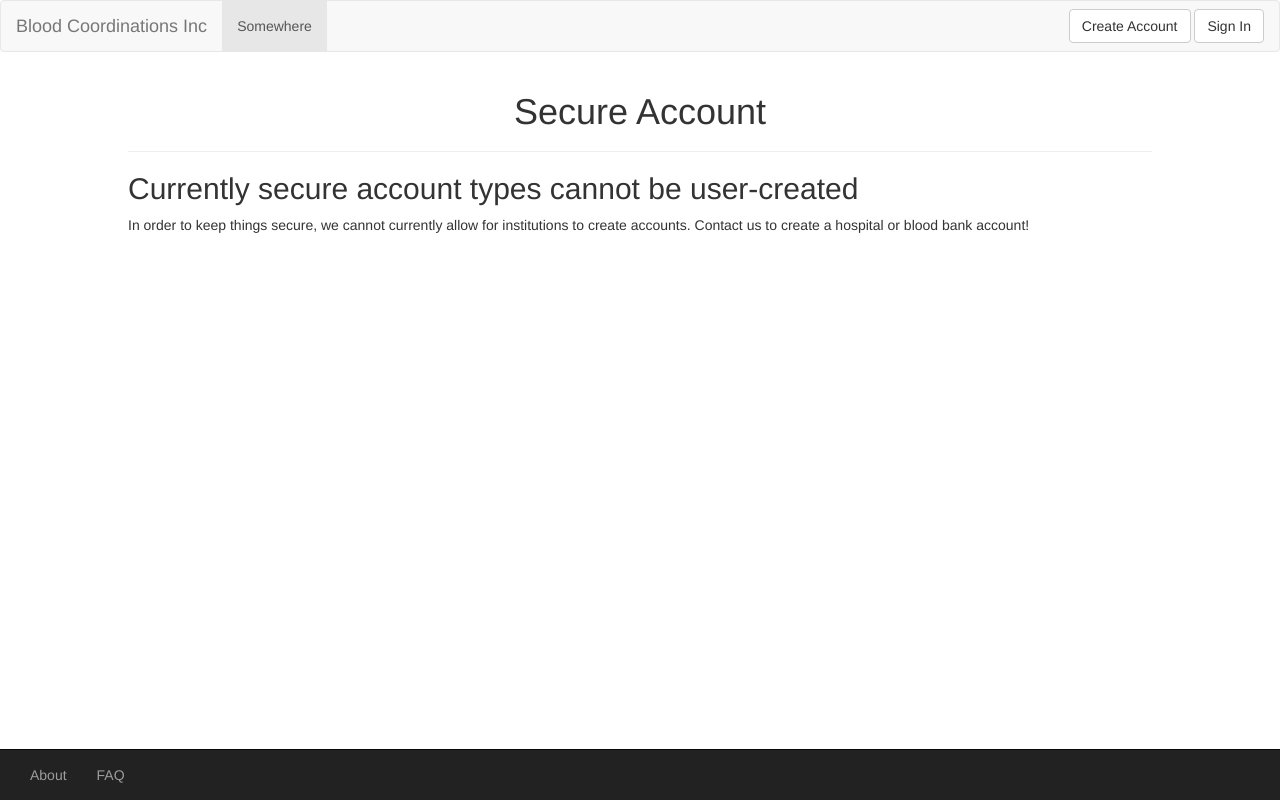
After one commit to mSquizzle/150-Cloud-Apps, a Flask app: page /account/secure-account in a window 1280 px wide. The commit adds this page. Run offline with Flask 2, Linux system fonts and the light colour scheme; some libraries are stand-ins or nearby versions.

Commit message:
New secure account page, internal links

```diff
--- a/main.py
+++ b/main.py
@@ -14,6 +14,10 @@ def faq():
 def about():
     return render_template('about.html')
 
-@app.route('/create-account')
-def create_account():
-    return render_template('create-account.html')
+@app.route('/account/choose-account')
+def choose_account():
+    return render_template('accounts/choose-account.html')
+
+@app.route('/account/secure-account')
+def secure_account():
+    return render_template('accounts/secure-account.html')
--- a/templates/accounts/choose-account.html
+++ b/templates/accounts/choose-account.html
@@ -10,10 +10,10 @@
     <a href="#" class="btn-group" role="group">
             <button type="button" class="btn btn-default"><i class="fa fa-user" aria-hidden="true"></i><br> Individual</button>
     </a>
-    <a href="#" class="btn-group" role="group">
+    <a href="{{ url_for('secure_account') }}" class="btn-group" role="group">
             <button type="button" class="btn btn-default"><i class="fa fa-hospital-o" aria-hidden="true"></i><br>Hospital</button>
     </a>
-    <a href="#" class="btn-group" role="group">
+    <a href="{{ url_for('secure_account') }}" class="btn-group" role="group">
             <button type="button" class="btn btn-default"><i class="fa fa-university" aria-hidden="true"></i><br>Blood Bank</button>
     </a>
 </div>
--- /dev/null
+++ b/templates/accounts/secure-account.html
@@ -0,0 +1,12 @@
+{% extends "layout.html" %}
+{% block body %}
+<div class="page-header">
+    <h1>Secure Account</h1>
+</div>
+
+<h2>Currently secure account types cannot be user-created</h2>
+
+<p>
+In order to keep things secure, we cannot currently allow for institutions to create accounts. Contact us to create a hospital or blood bank account!
+</p>
+{% endblock %}
--- a/templates/layout.html
+++ b/templates/layout.html
@@ -15,7 +15,7 @@
         <span class="icon-bar"></span>
       </button>
 
-      <a class="navbar-brand" href="/">Blood Coordinations Inc</a>
+      <a class="navbar-brand" href="{{ url_for('index') }}">Blood Coordinations Inc</a>
 
     </div>
 
@@ -28,8 +28,8 @@
       </ul>
 
       <div class="nav navbar-right">
-              <a href="/create-account"><button type="button" class="btn btn-default navbar-btn">Create Account</button></a>
-              <a href="#"><button type="button" class="btn btn-default navbar-btn">Sign In</button></a>
+          <a href="{{ url_for('choose_account') }}"><button type="button" class="btn btn-default navbar-btn">Create Account</button></a>
+          <a href="#"><button type="button" class="btn btn-default navbar-btn">Sign In</button></a>
       </div>
 
     </div>
@@ -43,8 +43,8 @@
   <div class="container-fluid centered-navbar">
 
       <ul class="nav navbar-nav">
-          <li><a href="/about">About</a></li>
-          <li><a href="/faq">FAQ</a></li>
+              <li><a href="{{ url_for('about') }}">About</a></li>
+              <li><a href="{{ url_for('faq') }}">FAQ</a></li>
       </ul>
   </div>
 </nav>
```
